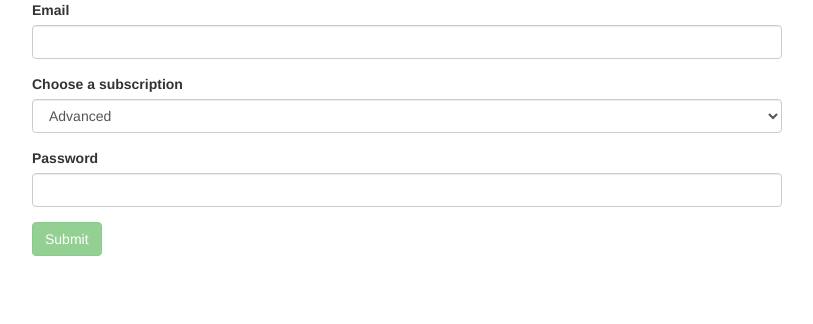
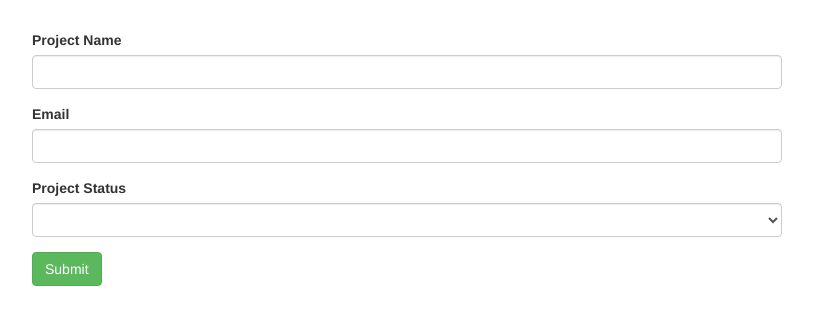
Before and after one commit to mrChernicharo/angular-course-assignments, an Angular app: page / in a window 1280 px wide. Shown: the top 324 px of the page, without its empty margins (233-1046 px from the left). Built offline with nearby package versions, Linux system fonts and the light colour scheme.

Commit message:
7th assignment - my solution

```diff
--- a/angular.json
+++ b/angular.json
@@ -3,7 +3,7 @@
   "version": 1,
   "newProjectRoot": "projects",
   "projects": {
-    "assignment-06": {
+    "assignment-07": {
       "root": "",
       "sourceRoot": "src",
       "projectType": "application",
@@ -13,7 +13,7 @@
         "build": {
           "builder": "@angular-devkit/build-angular:browser",
           "options": {
-            "outputPath": "dist/assignment-06",
+            "outputPath": "dist/assignment-07",
             "index": "src/index.html",
             "main": "src/main.ts",
             "polyfills": "src/polyfills.ts",
@@ -51,18 +51,18 @@
         "serve": {
           "builder": "@angular-devkit/build-angular:dev-server",
           "options": {
-            "browserTarget": "assignment-06:build"
+            "browserTarget": "assignment-07:build"
           },
           "configurations": {
             "production": {
-              "browserTarget": "assignment-06:build:production"
+              "browserTarget": "assignment-07:build:production"
             }
           }
         },
         "extract-i18n": {
           "builder": "@angular-devkit/build-angular:extract-i18n",
           "options": {
-            "browserTarget": "assignment-06:build"
+            "browserTarget": "assignment-07:build"
           }
         },
         "test": {
@@ -96,7 +96,7 @@
         }
       }
     },
-    "assignment-06-e2e": {
+    "assignment-07-e2e": {
       "root": "e2e/",
       "projectType": "application",
       "architect": {
@@ -104,7 +104,7 @@
           "builder": "@angular-devkit/build-angular:protractor",
           "options": {
             "protractorConfig": "e2e/protractor.conf.js",
-            "devServerTarget": "assignment-06:serve"
+            "devServerTarget": "assignment-07:serve"
           }
         },
         "lint": {
@@ -119,5 +119,5 @@
       }
     }
   },
-  "defaultProject": "assignment-06"
+  "defaultProject": "assignment-07"
 }
--- a/package.json
+++ b/package.json
@@ -1,5 +1,5 @@
 {
-  "name": "assignment-06",
+  "name": "assignment-07",
   "version": "0.0.0",
   "scripts": {
     "ng": "ng",
--- a/src/app/app.component.css
+++ b/src/app/app.component.css
@@ -1,3 +1,3 @@
-span.help-block {
-  color: red;
+.container {
+  margin-top: 30px;
 }
--- a/src/app/app.component.html
+++ b/src/app/app.component.html
@@ -1,79 +1,59 @@
 <div class="container">
   <div class="row">
     <div class="col-xs-12 col-sm-10 col-md-8 col-sm-offset-1 col-md-offset-2">
-      <!-- Add a Form with the following Inputs (and Validators)
-           1) Mail address (should not be empty and should be an email address)
-           2) A Dropdown which allows the user to select from three different Subscriptions ("Basic", "Advanced", "Pro")
-              Set "Advanced" as Default
-           3) A Password field (should not be empty)
-           4) A Submit Button
+      <!--
+          Create a Form with the following Controls and Validators
+          1) Project Name (should not be empty)
+          2) Mail (should not be a empty and a valid email)
+          3) Project Status Dropdown, with three values: 'Stable', 'Critical', 'Finished'
+          4) Submit Button
 
-           Display a warning message if the Form is invalid AND was touched. Display a warning message below each input if it's invalid.
+          Add your own Validator which doesn't allow "Test" as a Project Name
 
-           Upon submitting the form, you should simply print the Value of the Form to the Console.
-           Optionally, display it in your template.
+          Also implement that Validator as an async Validator (replace the other one)
+
+          Upon submitting the form, simply print the value to the console
       -->
-      <form (ngSubmit)="onSubmit(f)" #f="ngForm">
+      <form [formGroup]="projectForm" (ngSubmit)="onSubmit()">
+        <div class="form-group">
+          <label for="projectName">Project Name</label>
+          <input
+            type="text"
+            name="projectName"
+            id="projectName"
+            class="form-control"
+            formControlName="projectName">
+        </div>
+
         <div class="form-group">
           <label for="email">Email</label>
           <input
+            type="text"
+            name="email"
+            id="email"
             class="form-control"
-            type="email"
-            name="email"
-            ngModel
-            email
-            required
-            #email=ngModel
-            >
+            formControlName="email">
         </div>
-        <span class="help-block" *ngIf="!email.valid && email.touched">Please my son, enter a valid email addres</span>
 
-        <div class="form-group">
-          <label for="subscription">Choose a subscription</label>
+        <div class="form-group" >
+          <label for="status">Project Status</label>
           <select
-            name="subscription"
-            id="subscription"
+            type="text"
+            name="status"
+            id="status"
             class="form-control"
-            [ngModel]="subscriptions[1]"
+            formControlName="status"
             >
             <option
-              *ngFor="let subscription of subscriptions"
-              [value]="subscription"
-              >{{ subscription }}</option>
+              *ngFor="let project of statusArray"
+              [value]="project">
+              {{ project }}
+            </option>
           </select>
         </div>
-
-        <div class="form-group">
-          <label for="password">Password</label>
-          <input
-            type="password"
-            name="password"
-            id="password"
-            class="form-control"
-            ngModel
-            required
-            #password="ngModel"
-            >
-        </div>
-        <span class="help-block" *ngIf="!password.valid && password.touched">Please my son, enter a valid password</span>
-        <span class="help-block" *ngIf="!f.valid && f.dirty">There's stuff missing in this form</span>
-
-        <button
-          class="btn btn-success"
-          type="submit"
-          [disabled]="!f.valid">Submit</button>
+        <button class="btn btn-success" type="submit">Submit</button>
       </form>
-
 
     </div>
   </div>
-
-  <div class="row" *ngIf="submitted">
-    <div class="col-xs-12">
-      <h3>Sent Data</h3>
-      <p>Email: {{ data.email }}</p>
-      <p>Subscription: {{ data.subscription }}</p>
-      <p>Password: {{ data.password }}</p>
-    </div>
-  </div>
 </div>
--- a/src/app/app.component.ts
+++ b/src/app/app.component.ts
@@ -1,29 +1,52 @@
-import { Component, ViewChild } from '@angular/core';
-import { NgForm } from '@angular/forms';
+import { Component, OnInit } from '@angular/core';
+import { FormGroup, FormControl, Validators } from '@angular/forms';
+import { Observable } from 'rxjs';
 
 @Component({
   selector: 'app-root',
   templateUrl: './app.component.html',
   styleUrls: ['./app.component.css']
 })
-export class AppComponent {
-  @ViewChild('f', { static: false }) formData: NgForm;
-  subscriptions = ['Basic', 'Advanced', 'Pro'];
-  data = {
-    email: '',
-    subscription: '',
-    password: ''
+export class AppComponent implements OnInit {
+  projectForm: FormGroup;
+  statusArray = ['Stable', 'Critical', 'Finished'];
+  unallowedProject = ['Test', 'Teste'];
+  unallowedEmails = ['test@test.com', 'string7dev@gmail.com'];
+
+
+  ngOnInit() {
+    this.projectForm = new FormGroup({
+      'projectName': new FormControl(null, this.unallowedProjectName.bind(this)),
+      'email': new FormControl(null, [Validators.required, Validators.email], this.unallowedEmail),
+      'status': new FormControl(null)
+    })
+    this.projectForm.statusChanges.subscribe(
+      (status) => console.log(status)
+    )
   }
-  submitted = false
 
-  onSubmit(form: NgForm) {
-    console.log(this.formData.value)
-    this.data.email = this.formData.value.email;
-    this.data.subscription = this.formData.value.subscription;
-    this.data.password = this.formData.value.password;
-    this.submitted = true;
-    setTimeout(() => {
-      this.submitted = false
-    }, 3000)
+  onSubmit() {
+    console.log(this.projectForm)
+  }
+
+  unallowedProjectName(control: FormControl): {[key: string]: boolean} {
+    if (this.unallowedProject.find(item => item === control.value)) {
+      return {'nameIsUnallowed': true};
+    } else {
+      return null;
+    }
+  }
+
+  unallowedEmail(control: FormControl): Promise<any> | Observable<any> {
+    const promise = new Promise<any>((resolve, reject) => {
+      setTimeout(() => {
+        if (control.value === 'test@test.com') {
+          resolve({emailIsUnallowed: true})
+        } else {
+          resolve(null)
+        }
+      }, 2000)
+    })
+    return promise;
   }
 }
--- a/src/app/app.module.ts
+++ b/src/app/app.module.ts
@@ -1,6 +1,6 @@
 import { BrowserModule } from '@angular/platform-browser';
 import { NgModule } from '@angular/core';
-import { FormsModule } from '@angular/forms';
+import { FormsModule, ReactiveFormsModule } from '@angular/forms';
 
 
 import { AppComponent } from './app.component';
@@ -12,6 +12,7 @@ import { AppComponent } from './app.component';
   imports: [
     BrowserModule,
     FormsModule,
+    ReactiveFormsModule
   ],
   providers: [],
   bootstrap: [AppComponent]
--- a/src/index.html
+++ b/src/index.html
@@ -2,7 +2,7 @@
 <html lang="en">
 <head>
   <meta charset="utf-8">
-  <title>Assignment 06</title>
+  <title>7th Assignment - ReactiveForms</title>
   <base href="/">
 
   <meta name="viewport" content="width=device-width, initial-scale=1">
```
Also changed, not shown: 1 other file (tests, documents, lock files or other folders).
